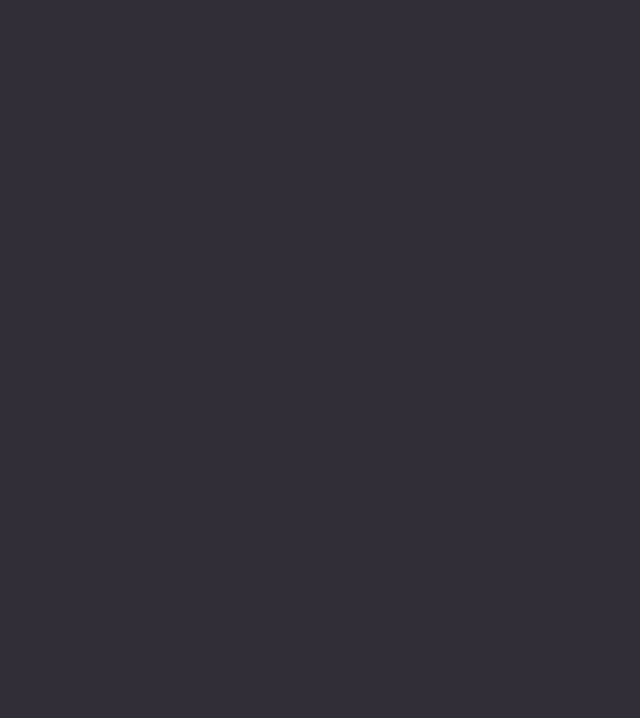
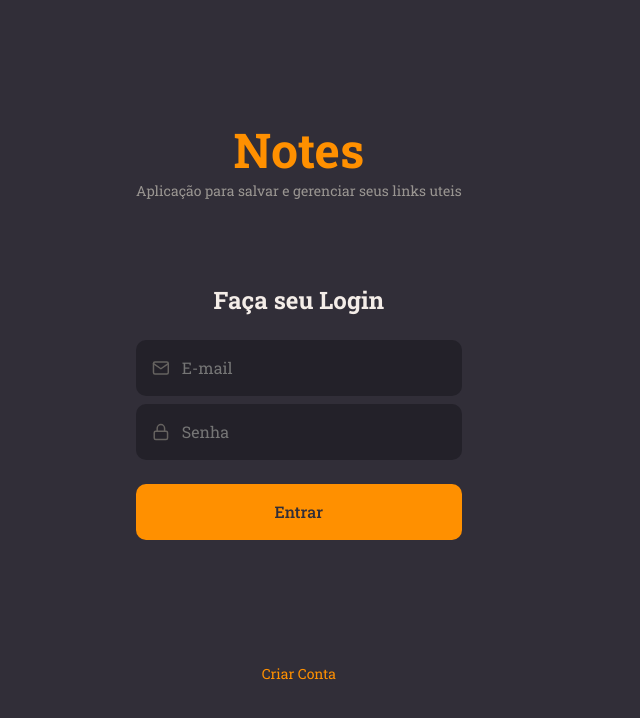
Before and after one commit to danilojssantos/NoteFrontend, a React (Vite) app: page / in a window 1280 px wide. Shown: the top 718 px of the page, without its empty margins (0-640 px from the left). Built offline with nearby package versions, Linux system fonts and the light colour scheme.

Commit message:
formulario da pagina de login

```diff
--- a/src/pages/Signin/index.jsx
+++ b/src/pages/Signin/index.jsx
@@ -1,10 +1,39 @@
-import { Container } from './styles'
+import { FiMail, FiLock } from 'react-icons/fi'
+//importação de componetes
+import { Input} from '../../components/Input'
+import {Button} from '../../components/Button'
+import { Container, Form } from './styles'
 
 
 export function Signin(){
     return(
         <Container>
 
+            <Form>
+                <h1>Notes</h1>
+                <p>Aplicação para salvar e gerenciar seus links uteis</p>
+                <h2>Faça seu Login</h2>
+
+                <Input
+                 placeholder="E-mail"
+                 type="text"
+                 icon={FiMail}
+                />
+
+                <Input
+                 placeholder="Senha"
+                 type="password"
+                 icon={FiLock}
+                />
+
+                <Button title="Entrar"/>
+
+                <a href='#'>
+                    Criar Conta
+                </a>
+
+            </Form>
+
         </Container>
     )
 }
--- a/src/pages/Signin/styles.js
+++ b/src/pages/Signin/styles.js
@@ -4,6 +4,43 @@ export const Container = styled.div`
     height: 100vh;
 
     display: flex;
-    align-items:stretch ;
+    align-items: stretch;
 
 `;
+
+export const Form = styled.form`
+    padding: 0 13.6rem;
+    display: flex;
+    flex-direction: column;
+    justify-content: center;
+    align-items: center;
+
+    text-align: center;
+
+    >h1{
+
+        font-size: 4.8rem;
+        color: ${({theme}) => theme.COLORS.ORANGE};
+
+    }
+
+    >h2{
+        font-size: 2.4rem;
+        margin-top: 8.4rem;
+        margin-bottom: 2.4rem;
+
+    }
+
+    > p{
+        font-size: 1.4rem;
+        color: ${({theme}) => theme.COLORS.GRAY_100};
+    }
+
+    > a{
+     font-size: 1.4rem;
+      margin-top: 12.4rem;
+      color: ${({ theme }) => theme.COLORS.ORANGE};
+    }
+
+
+`;
```
